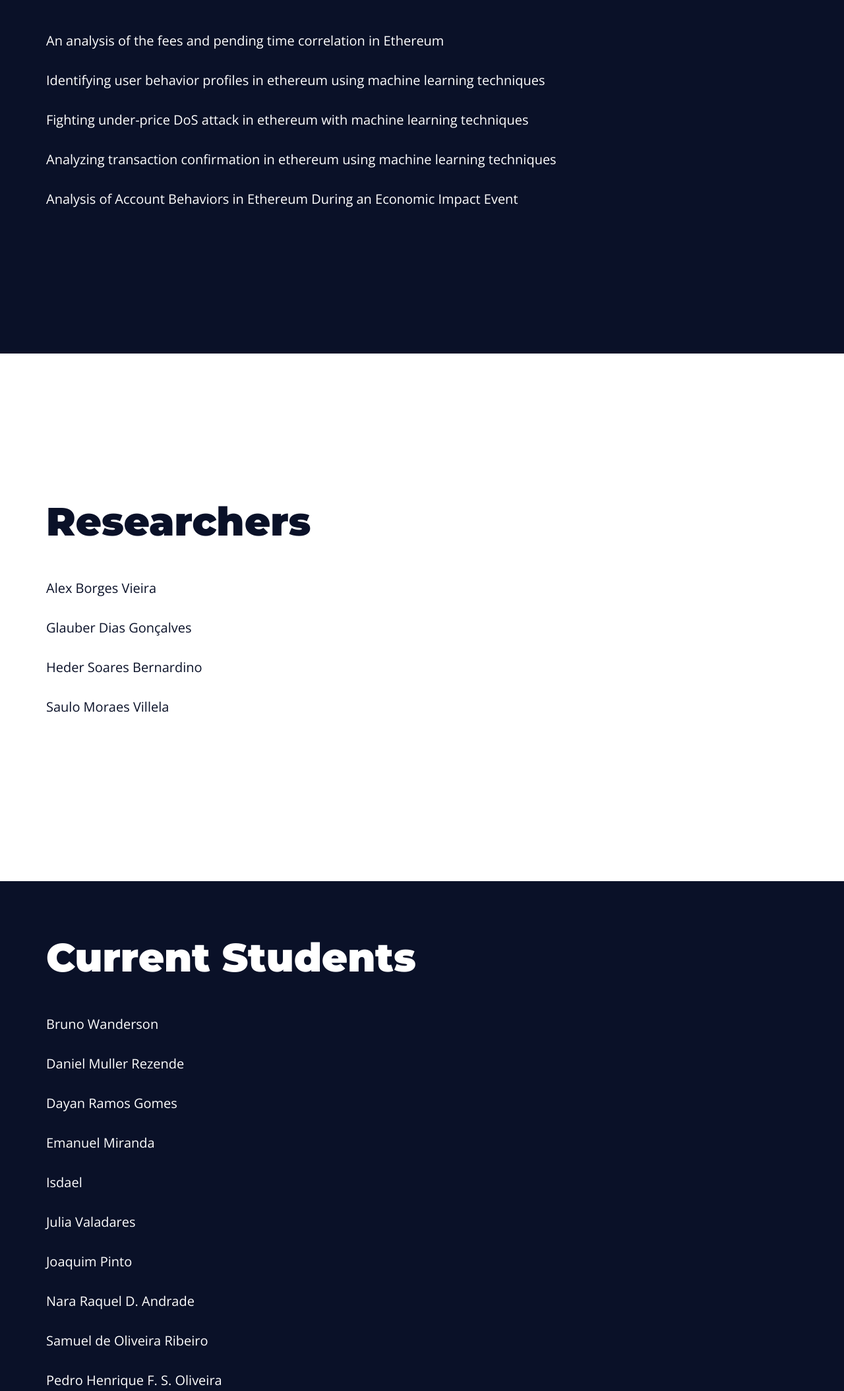
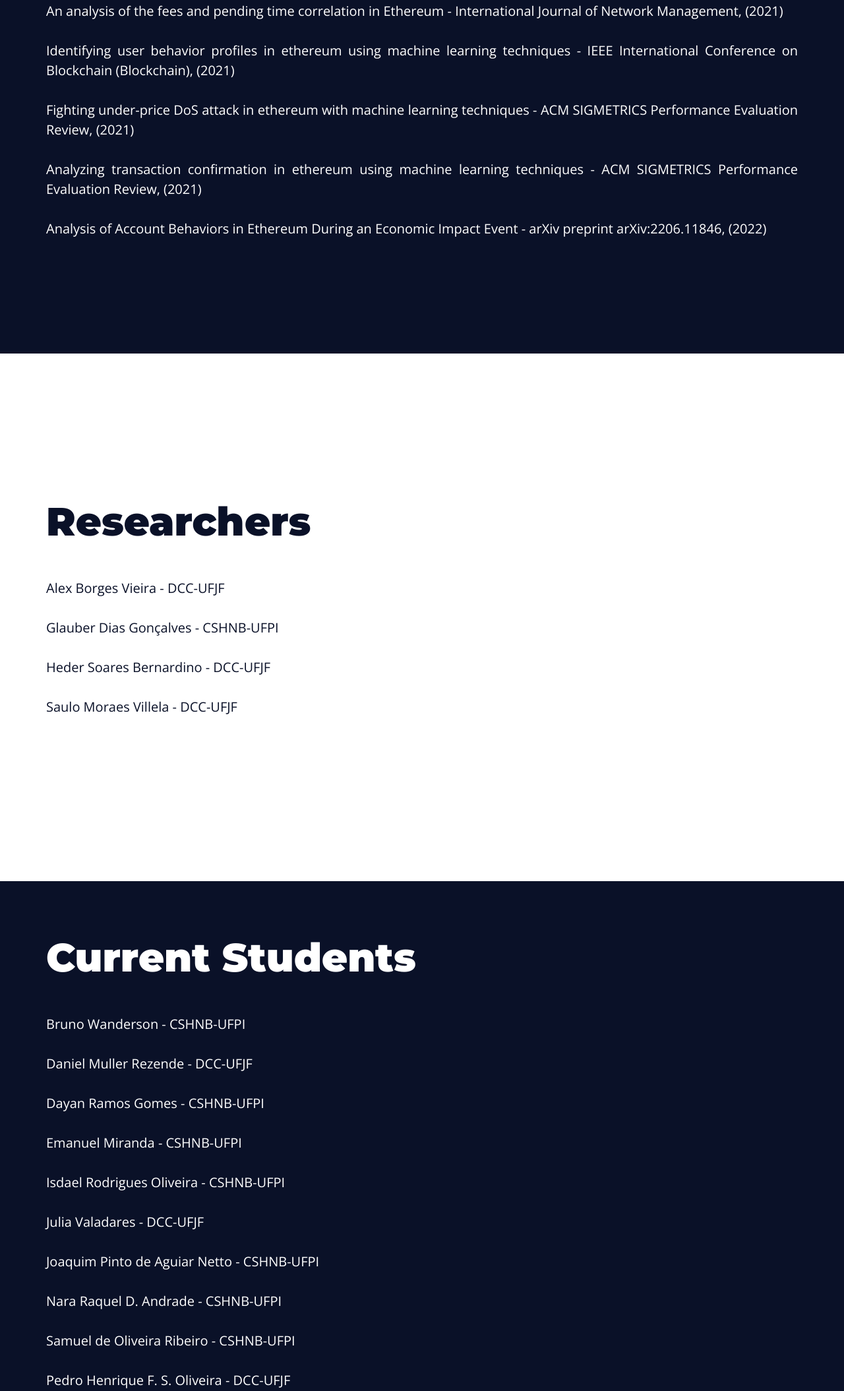
Before and after one commit to LABPAAD/B-MonAnalys, a plain HTML site: page index.html in a window 1280 px wide. Shown: the part 2078-4187 px from the top of the page at 66% size. Drawn offline with nearby package versions, Linux system fonts and the light colour scheme.

Commit message:
Updated data

```diff
--- a/assets/css/elements.css
+++ b/assets/css/elements.css
@@ -5,9 +5,9 @@
 }
 
 html {
-    /* font-size: 62.5%; */
     font-size: 50%;
     scroll-behavior: smooth;
+
 }
 
 body {
@@ -16,6 +16,24 @@
     color: var(--primary-color);
     line-height: 1.5;
 }
+
+/* Firefox */
+@-moz-document url-prefix() {
+    body {
+        transform: scale(0.85);
+        transform-origin: top;
+        width: 118%;
+        height: 118%;
+        margin-left: -9%;
+        margin-bottom: -100%;
+    }
+}
+
+
+/* #all-content {
+    /*Firefox mais antigo*/
+/* -moz-transform-origin: 100% 100%;
+} */
 
 h1,
 h2,
--- a/assets/css/menu.css
+++ b/assets/css/menu.css
@@ -6,7 +6,10 @@
     width: 100%;
     z-index: 1;
     border-bottom: 1px solid var(--primary-color);
+    transition: transform 0.3s ease-in-out;
 }
+
+
 
 .menu-content {
     display: flex;
@@ -14,8 +17,9 @@
     align-items: center;
     padding-top: 0;
     padding-bottom: 0;
-    transition: all 300ms ease-in-out;
 }
+
+
 
 .menu h1 {
     font-size: 23px;
--- a/assets/css/styles.css
+++ b/assets/css/styles.css
@@ -73,7 +73,6 @@
     padding: 30px;
     text-align: center;
 }
-
 
 .close-menu {
     display: none
@@ -154,7 +153,7 @@
         font-size: 45px;
     }
 
-    .footer p a img {
+    .footer p a .img-footer {
         display: none;
     }
 }
--- a/index.html
+++ b/index.html
@@ -23,6 +23,7 @@
 </head>
 
 <body>
+    <div id="all-content">
 
         <input id="close-menu" class="close-menu" type="checkbox" aria-label="Close menu" role="button">
         <label class="close-menu-label" for="close-menu" title="close menu"></label>
@@ -60,15 +61,20 @@
             <div class="main-content grid-one-content">
                 <h2 class="grid-main-heading">B-MonAnalys</h2>
                 <p>
-                This research project aims to advance the state-of-the-art in the modeling and analysis of distributed
-                applications (DApps) on top of blockchain networks in monitoring and identifying user behavior profiles,
-                cost analysis and network performance. In this sense, this research aims to generate knowledge to foster
+                    This research project aims to advance the state-of-the-art in the modeling and analysis of
+                    distributed
+                    applications (DApps) on top of blockchain networks in monitoring and identifying user behavior
+                    profiles,
+                    cost analysis and network performance. In this sense, this research aims to generate knowledge to
+                    foster
                     technological innovation in the DApps ecosystem in areas of interest to academia, industry, and
-                governments. Additionally, current research aims to increase people's and organizations' understanding
+                    governments. Additionally, current research aims to increase people's and organizations'
+                    understanding
                     and confidence about the benefits and limitations of blockchain technology.
                 </p>
                 <p>
-                The achievement of this project involves specific goals that are complementary to each other. Are they:
+                    The achievement of this project involves specific goals that are complementary to each other. Are
+                    they:
                 </p>
                 <ul>
                     <li>
@@ -79,7 +85,8 @@
                         respecting privacy limits;
                     </li>
                     <li>
-                    analyse the performance of the most popular platforms (e.g., network throughput, delay, security),
+                        analyse the performance of the most popular platforms (e.g., network throughput, delay,
+                        security),
                         DApps and their tokens (e.g., popularity, sales, supplies) in blockchain ecosystems.
                     </li>
                 </ul>
@@ -92,29 +99,32 @@
                 <p>
                     <a rel="nofollow" target="_blank"
                         href="https://www.researchgate.net/profile/Alex-Borges/publication/342722661_An_analysis_of_the_fees_and_pending_time_correlation_in_Ethereum/links/603e1bfda6fdcc9c78087009/An-analysis-of-the-fees-and-pending-time-correlation-in-Ethereum.pdf">
-                    An analysis of the fees and pending time correlation in Ethereum
+                        An analysis of the fees and pending time correlation in Ethereum - International Journal of
+                        Network Management, (2021)
                     </a>
                 </p>
                 <p>
                     <a rel="nofollow" target="_blank" href="https://ieeexplore.ieee.org/abstract/document/9680589">
-                    Identifying user behavior profiles in ethereum using machine learning techniques
+                        Identifying user behavior profiles in ethereum using machine learning techniques - IEEE
+                        International Conference on Blockchain (Blockchain), (2021)
                     </a>
                 </p>
                 <p>
                     <a rel="nofollow" target="_blank"
                         href="https://www.researchgate.net/profile/Alex-Borges/publication/351723643_Fighting_Under-price_DoS_Attack_in_Ethereum_with_Machine_Learning_Techniques/links/60acf231299bf13438e3db53/Fighting-Under-price-DoS-Attack-in-Ethereum-with-Machine-Learning-Techniques.pdf">
-                    Fighting under-price DoS attack in ethereum with machine learning techniques
+                        Fighting under-price DoS attack in ethereum with machine learning techniques - ACM SIGMETRICS
+                        Performance Evaluation Review, (2021)
                     </a>
                 </p>
                 <p>
                     <a rel="nofollow" target="_blank"
                         href="https://www.researchgate.net/profile/Vinicius-Oliveira-9/publication/351723407_Analyzing_Transaction_Confirmation_in_Ethereum_Using_Machine_Learning_Techniques/links/625ea02f1c096a380d10803e/Analyzing-Transaction-Confirmation-in-Ethereum-Using-Machine-Learning-Techniques.pdf">
-                    Analyzing transaction confirmation in ethereum using machine learning techniques
+                        Analyzing transaction confirmation in ethereum using machine learning techniques - ACM SIGMETRICS Performance Evaluation Review, (2021)
                     </a>
                 </p>
                 <p>
                     <a rel="nofollow" target="_blank" href="https://arxiv.org/pdf/2206.11846.pdf">
-                    Analysis of Account Behaviors in Ethereum During an Economic Impact Event
+                        Analysis of Account Behaviors in Ethereum During an Economic Impact Event - arXiv preprint arXiv:2206.11846, (2022)
                     </a>
                 </p>
 
@@ -127,25 +137,25 @@
                 <p>
                     <a rel="nofollow" target="_blank"
                         href="https://scholar.google.com.br/citations?user=tjvh6lkAAAAJ&hl=pt-BR">
-                    Alex Borges Vieira
+                        Alex Borges Vieira - DCC-UFJF
                     </a>
                 </p>
                 <p>
                     <a rel="nofollow" target="_blank"
                         href="https://scholar.google.com.br/citations?user=wzn0NyYAAAAJ&hl=pt-BR">
-                    Glauber Dias Gonçalves
+                        Glauber Dias Gonçalves - CSHNB-UFPI
                     </a>
                 </p>
                 <p>
                     <a rel="nofollow" target="_blank"
                         href="https://scholar.google.com.br/citations?user=7_-SsxwAAAAJ&hl=pt-BR ">
-                    Heder Soares Bernardino
+                        Heder Soares Bernardino - DCC-UFJF
                     </a>
                 </p>
                 <p>
                     <a rel="nofollow" target="_blank"
                         href="https://scholar.google.com.br/citations?user=PJpvvooAAAAJ&hl=pt-BR ">
-                    Saulo Moraes Villela
+                        Saulo Moraes Villela - DCC-UFJF
                     </a>
                 </p>
 
@@ -157,54 +167,55 @@
                 <h2 class="grid-main-heading">Current Students</h2>
                 <p>
                     <a rel="nofollow" target="_blank" href="https://github.com/brunowanderson7">
-                    Bruno Wanderson
+                        Bruno Wanderson - CSHNB-UFPI
                     </a>
                 </p>
                 <p>
-                <a rel="nofollow" target="_blank" href="https://www.linkedin.com/in/daniel-muller-rezende-ab2542222/">
-                    Daniel Muller Rezende
+                    <a rel="nofollow" target="_blank"
+                        href="https://www.linkedin.com/in/daniel-muller-rezende-ab2542222/">
+                        Daniel Muller Rezende - DCC-UFJF
                     </a>
                 </p>
                 <p>
                     <a rel="nofollow" target="_blank" href="https://www.linkedin.com/in/dayan-gomes-129087213/">
-                    Dayan Ramos Gomes
+                        Dayan Ramos Gomes - CSHNB-UFPI
                     </a>
                 </p>
                 <p>
                     <a rel="nofollow" target="_blank" href="https://www.linkedin.com/in/emanuel-miranda-9a4b6b24a/">
-                    Emanuel Miranda
+                        Emanuel Miranda - CSHNB-UFPI
                     </a>
                 </p>
                 <p>
                     <a rel="nofollow" target="" href="">
-                    Isdael
+                        Isdael Rodrigues Oliveira - CSHNB-UFPI
                     </a>
                 </p>
                 <p>
                     <a rel="nofollow" target="_blank"
                         href="https://www.linkedin.com/in/juliavaladares/?originalSubdomain=br">
-                    Julia Valadares
+                        Julia Valadares - DCC-UFJF
                     </a>
                 </p>
                 <p>
                     <a rel="nofollow" target="_blank" href="https://www.linkedin.com/in/joaquim-pinto-193251268/ ">
-                    Joaquim Pinto
+                        Joaquim Pinto de Aguiar Netto - CSHNB-UFPI
                     </a>
                 </p>
                 <p>
                     <a rel="nofollow" target="_blank"
                         href="https://www.linkedin.com/in/nara-raquel-dias-andrade-608227229/ ">
-                    Nara Raquel D. Andrade
+                        Nara Raquel D. Andrade - CSHNB-UFPI
                     </a>
                 </p>
                 <p>
                     <a rel="nofollow" target="_blank" href="https://www.linkedin.com/in/samuel-oliveira-ribeiro/">
-                    Samuel de Oliveira Ribeiro
+                        Samuel de Oliveira Ribeiro - CSHNB-UFPI
                     </a>
                 </p>
                 <p>
                     <a rel="nofollow" target="_blank" href="https://github.com/PedroHFSO">
-                    Pedro Henrique F. S. Oliveira
+                        Pedro Henrique F. S. Oliveira - DCC-UFJF
                     </a>
                 </p>
                 </p>
@@ -215,13 +226,16 @@
         <footer id="footer" class="footer white-bg">
             <p>
                 <a rel="nofollow" target="_blank" href="https://labpaad.com/">
-                <img class="img-footer" src="assets/img/logopaad.webp" style="width: 10rem; margin-bottom: -4rem; margin-top: -2rem;">
+                    <img class="img-footer" src="assets/img/logopaad.webp"
+                        style="width: 10rem; margin-bottom: -4rem; margin-top: -2rem;">
                     Pesquisas Avançadas em Análise de Dados
                 </a>
             </p>
         </footer>
 
         <a class="back-to-top" href="#">➤</a>
+
+    </div>
 </body>
 
 </html>
```
Lines whose indentation alone changed are shown as unchanged.
